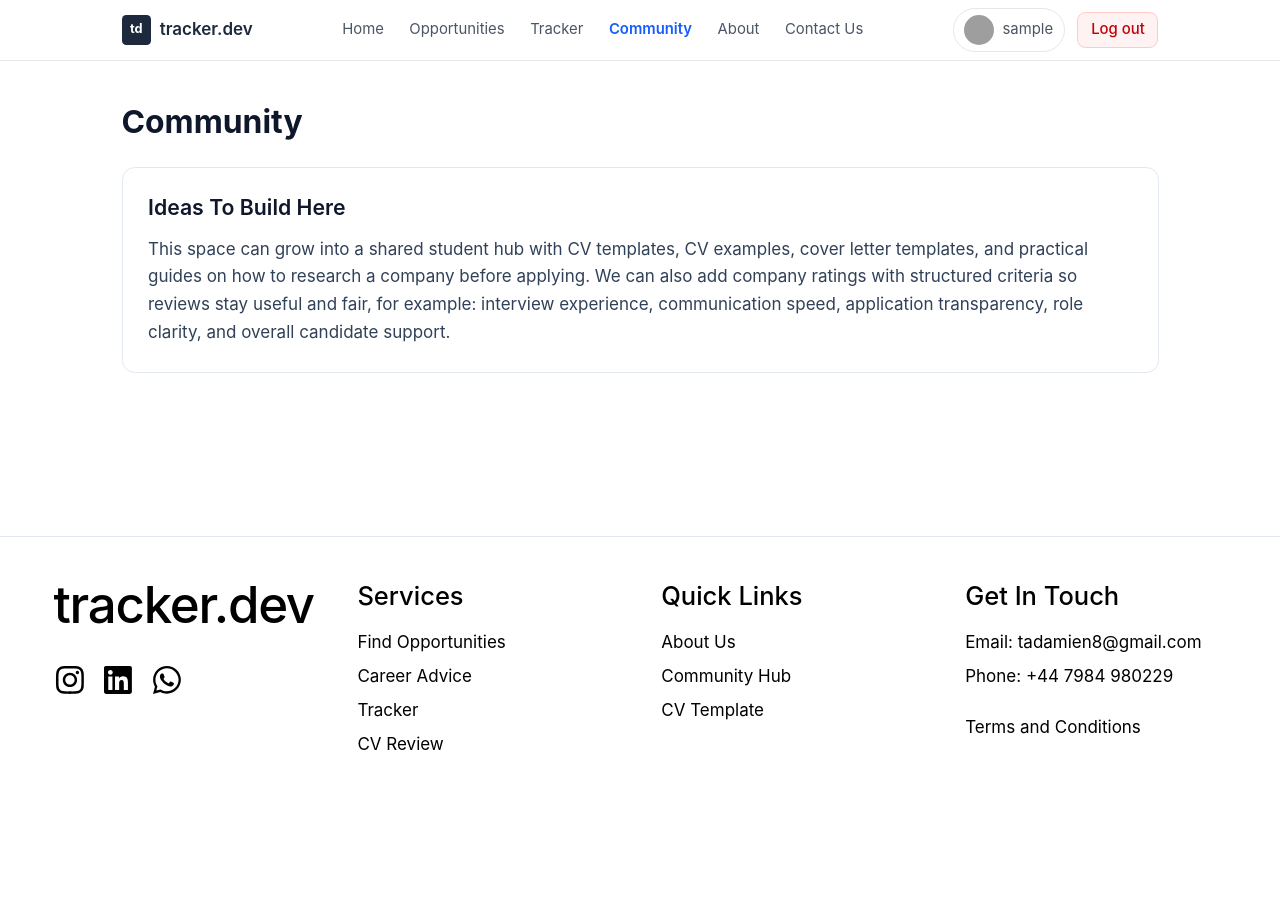
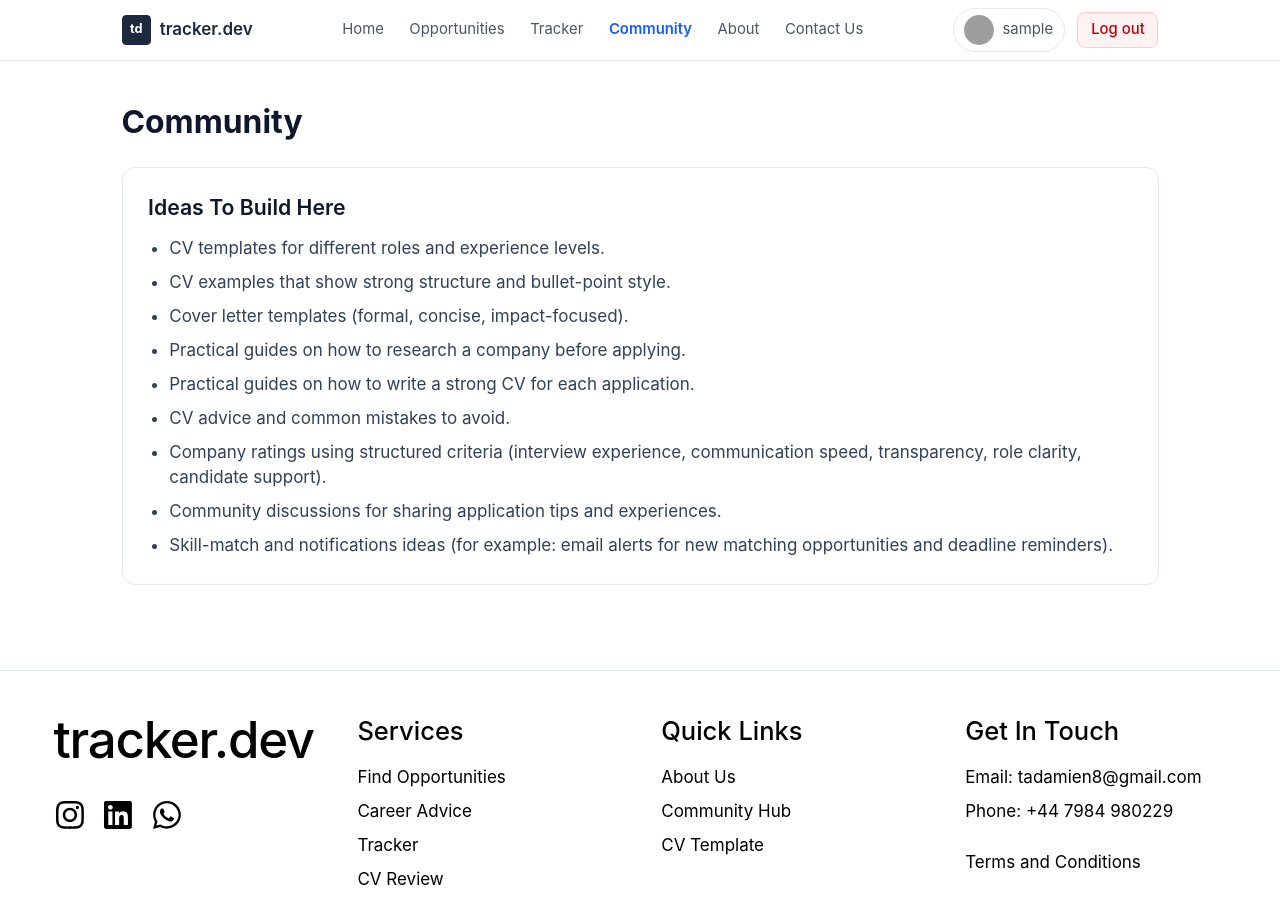
Before and after one commit to damienta/internship-tracker, a React app in the folder frontend/: page /community in a window 1280 px wide. Shown: the top 924 px of the page. Before the commit the page ends 800 px from the top, so only its background shows below. Built offline with nearby package versions, Linux system fonts and the light colour scheme; sample sign-in values are in the browser's storage; grey boxes are pictures that could not be loaded; the HTML template or start-up script is replaced by a standard one.

Commit message:
Changed my thoughts on the community and now have what ideas I need to build. How toc reate the home page youre talking about

```diff
--- a/frontend/src/pages/Community.jsx
+++ b/frontend/src/pages/Community.jsx
@@ -5,12 +5,17 @@ export default function Community() {
 
       <section className="mt-6 bg-white border border-slate-200 rounded-xl p-6">
         <h2 className="text-xl font-semibold text-slate-900">Ideas To Build Here</h2>
-        <p className="mt-3 text-slate-700 leading-relaxed">
-          This space can grow into a shared student hub with CV templates, CV examples, cover letter templates,
-          and practical guides on how to research a company before applying. We can also add company ratings with
-          structured criteria so reviews stay useful and fair, for example: interview experience, communication speed,
-          application transparency, role clarity, and overall candidate support.
-        </p>
+        <ul className="mt-3 space-y-2 text-slate-700 list-disc pl-5">
+          <li>CV templates for different roles and experience levels.</li>
+          <li>CV examples that show strong structure and bullet-point style.</li>
+          <li>Cover letter templates (formal, concise, impact-focused).</li>
+          <li>Practical guides on how to research a company before applying.</li>
+          <li>Practical guides on how to write a strong CV for each application.</li>
+          <li>CV advice and common mistakes to avoid.</li>
+          <li>Company ratings using structured criteria (interview experience, communication speed, transparency, role clarity, candidate support).</li>
+          <li>Community discussions for sharing application tips and experiences.</li>
+          <li>Skill-match and notifications ideas (for example: email alerts for new matching opportunities and deadline reminders).</li>
+        </ul>
       </section>
     </div>
   )
```
